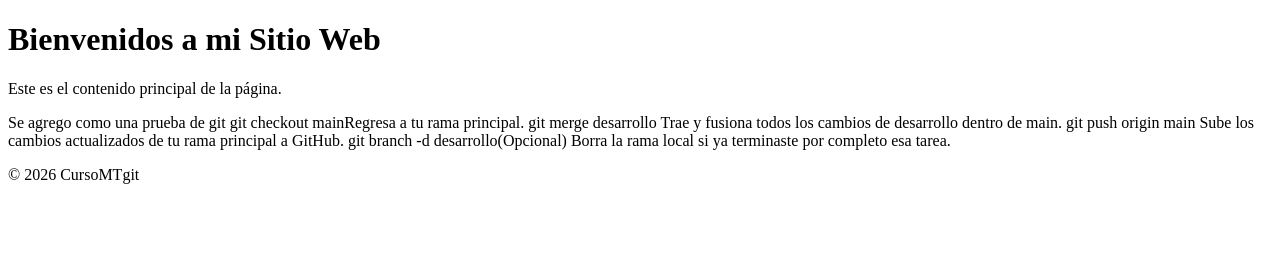
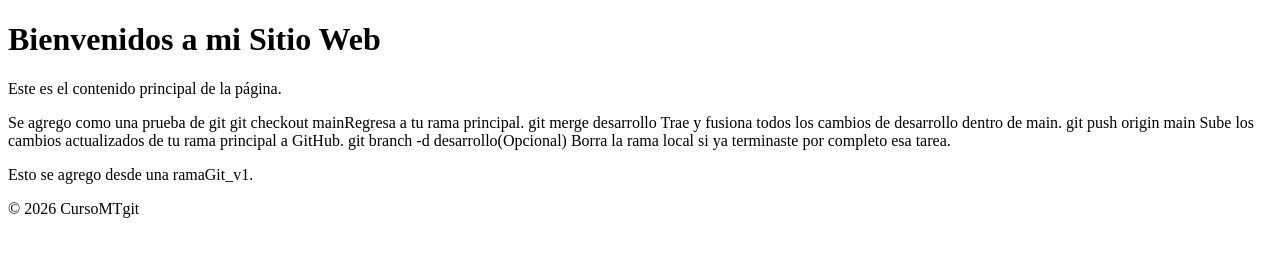
Before and after one commit to Joel7A/CursoMTgit, a plain HTML site: page index.html in a window 1280 px wide. Drawn offline with Linux system fonts and the light colour scheme.

Commit message:
mi primer cambio desde la ramaGit_v1

```diff
--- a/index.html
+++ b/index.html
@@ -26,7 +26,10 @@
 	Borra la rama local si ya terminaste por completo esa tarea.
 
 
+
 	</p>
+	<p>Esto se agrego desde una ramaGit_v1.</p>
+
 
 
     </main>
```
